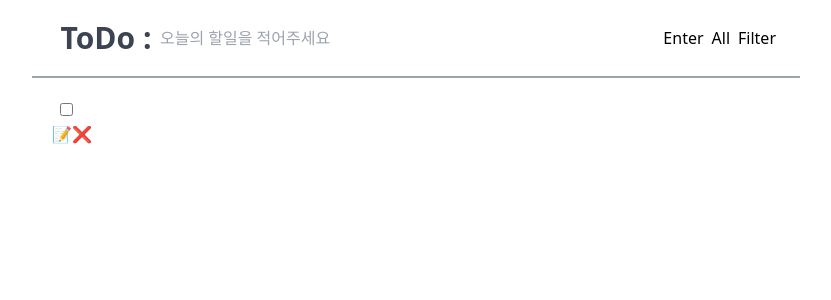
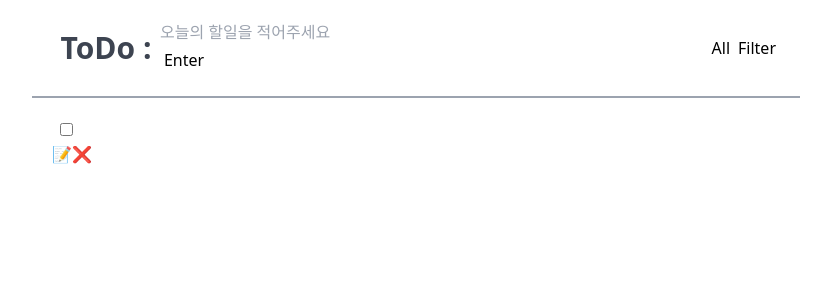
Before and after one commit to DIDI-SU/makeTodo, a React (Create React App) app: page / in a window 1280 px wide. Shown: the top 300 px of the page, without its empty margins (224-1055 px from the left). Built offline with nearby package versions, Linux system fonts and the light colour scheme.

Commit message:
✨ todo create

```diff
--- a/src/App.js
+++ b/src/App.js
@@ -2,10 +2,10 @@ import Header from "./Components/Header/Header";
 import Main from "./pages/Main/Main";
 function App() {
   return (
-    <div className="App">
+    <>
       <Header />
       <Main />
-    </div>
+    </>
   );
 }
 
--- a/src/Components/Form/Form.js
+++ b/src/Components/Form/Form.js
@@ -1,11 +1,14 @@
-const Form = () => {
+const Form = ({ makeTodo, children, setUserInput, userInput }) => {
   return (
-    <form id="makeTodo" className="w-4/5">
+    <form id="makeTodo" className="w-4/5" onSubmit={(e) => makeTodo(e)}>
       <input
         className="w-full"
         type="text"
         placeholder="오늘의 할일을 적어주세요"
+        value={userInput}
+        onChange={(e) => setUserInput(e.target.value)}
       />
+      {children}
     </form>
   );
 };
--- a/src/Components/Header/Header.js
+++ b/src/Components/Header/Header.js
@@ -1,16 +1,56 @@
 import Form from "../Form/Form";
 import Btn from "../Btn/Btn";
+import { useEffect, useState } from "react";
+const SUBMIT_BTN = {
+  id: "makeTodo",
+  className: "m-1",
+  type: "submit",
+  title: "Enter",
+};
 const BTN_DATA = [
-  { id: "makeTodo", className: "m-1", type: "submit", title: "Enter" },
   { id: "checkAll", className: "m-1", type: "button", title: "All" },
   { id: "filterCheck", className: "m-1", type: "button", title: "Filter" },
 ];
 const Header = () => {
+  const [userInput, setUserInput] = useState("");
+  const [todoLists, setTodoLists] = useState([]);
+
+  const makeTodo = (e) => {
+    e.preventDefault();
+    if (!checkBlank(userInput)) {
+      alert("내용을 입력해주세요");
+      setUserInput("");
+    } else {
+      setTodoLists((prve) => [
+        {
+          id: Date.now(),
+          task: userInput,
+          isDone: false,
+        },
+        ...prve,
+      ]);
+      setUserInput("");
+    }
+  };
+
+  const checkBlank = (strings) => {
+    if (strings.trim().length === 0) {
+      return false;
+    }
+    return strings;
+  };
+
   return (
     <header className="flex items-center justify-between mx-auto max-w-3xl p-5 border-b-2 border-b-[#9ca3af]">
       <div className="flex items-center justify-evenly w-4/5">
         <h2 className="text-3xl font-bold text-[#3D4451]">ToDo :</h2>
-        <Form />
+        <Form
+          makeTodo={makeTodo}
+          setUserInput={setUserInput}
+          userInput={userInput}
+        >
+          <Btn children={SUBMIT_BTN} />
+        </Form>
       </div>
       <div id="btn-box" className="flex items-center justify-evenly">
         {BTN_DATA?.map((data) => (
--- a/src/Components/TodoItem/TodoItem.js
+++ b/src/Components/TodoItem/TodoItem.js
@@ -6,9 +6,9 @@ const TODO_BTN = [
 ];
 const TodoItem = () => {
   return (
-    <li class="todo-item-list" draggable="true">
-      <div class="todo-item-div">
-        <input class=" mx-2" type="checkbox" />
+    <li className="todo-item-list" draggable="true">
+      <div className="todo-item-div">
+        <input className=" mx-2" type="checkbox" />
         <div id="todo-text"></div>
       </div>
       <div>
--- a/src/Components/TodoList/TodoList.js
+++ b/src/Components/TodoList/TodoList.js
@@ -1,7 +1,7 @@
 const TodoList = ({ children }) => {
   return (
-    <section id="todoList" class="todo-section">
-      <ul id="todoUl" class="w-full">
+    <section id="todoList" className="todo-section">
+      <ul id="todoUl" className="w-full">
         {children}
       </ul>
     </section>
--- a/src/Container/MainContainer/MainContainer.js
+++ b/src/Container/MainContainer/MainContainer.js
@@ -1,6 +1,6 @@
 const MainContainer = ({ children }) => {
   return (
-    <section class="flex  items-center justify-start mx-auto max-w-3xl p-5">
+    <section className="flex  items-center justify-start mx-auto max-w-3xl p-5">
       {children}
     </section>
   );
```
